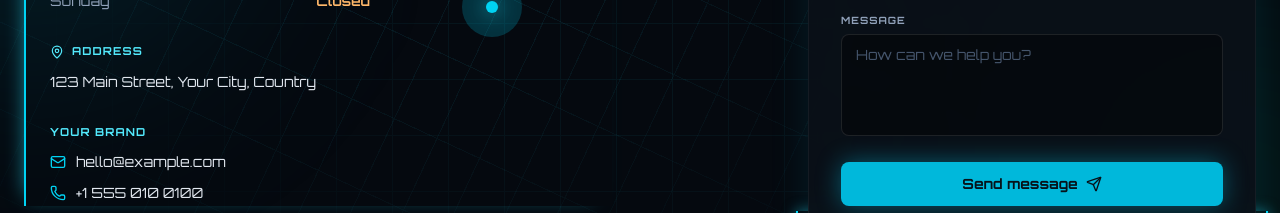
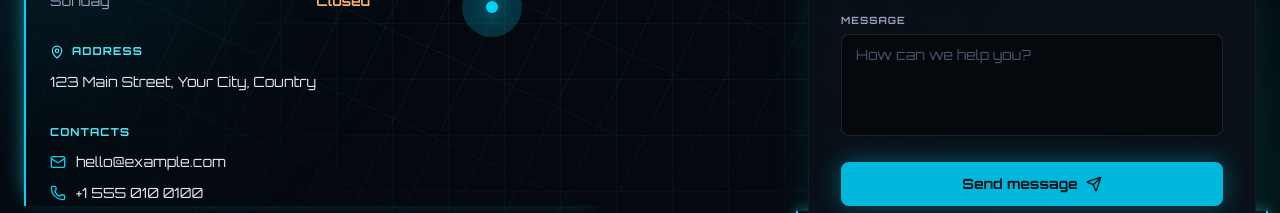
Before and after one commit to amineamor254/shop-gaming-demo, a Next.js app: page / in a window 1280 px wide. Shown: the part 7320-7533 px from the top of the page. Built offline with nearby package versions, Linux system fonts and the light colour scheme.

Commit message:
fix: restore Contacts heading

```diff
--- a/components/Contact/page.tsx
+++ b/components/Contact/page.tsx
@@ -212,7 +212,7 @@ export default function Contact() {
 
             <div>
               <h3 className="mb-3 text-[11px] font-bold uppercase tracking-widest text-cyan-300">
-                Your Brand
+                Contacts
               </h3>
               <ul className="space-y-2 text-sm">
                 <li>
```
